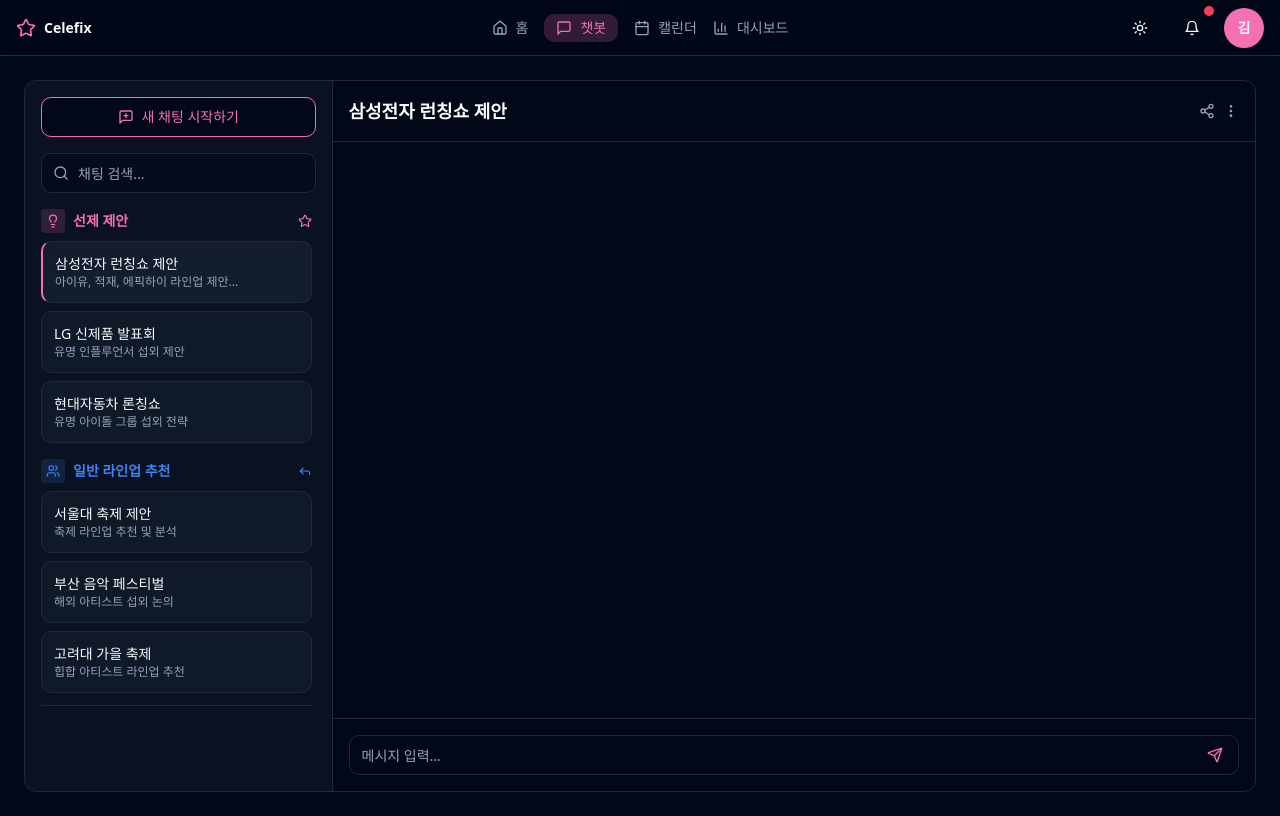
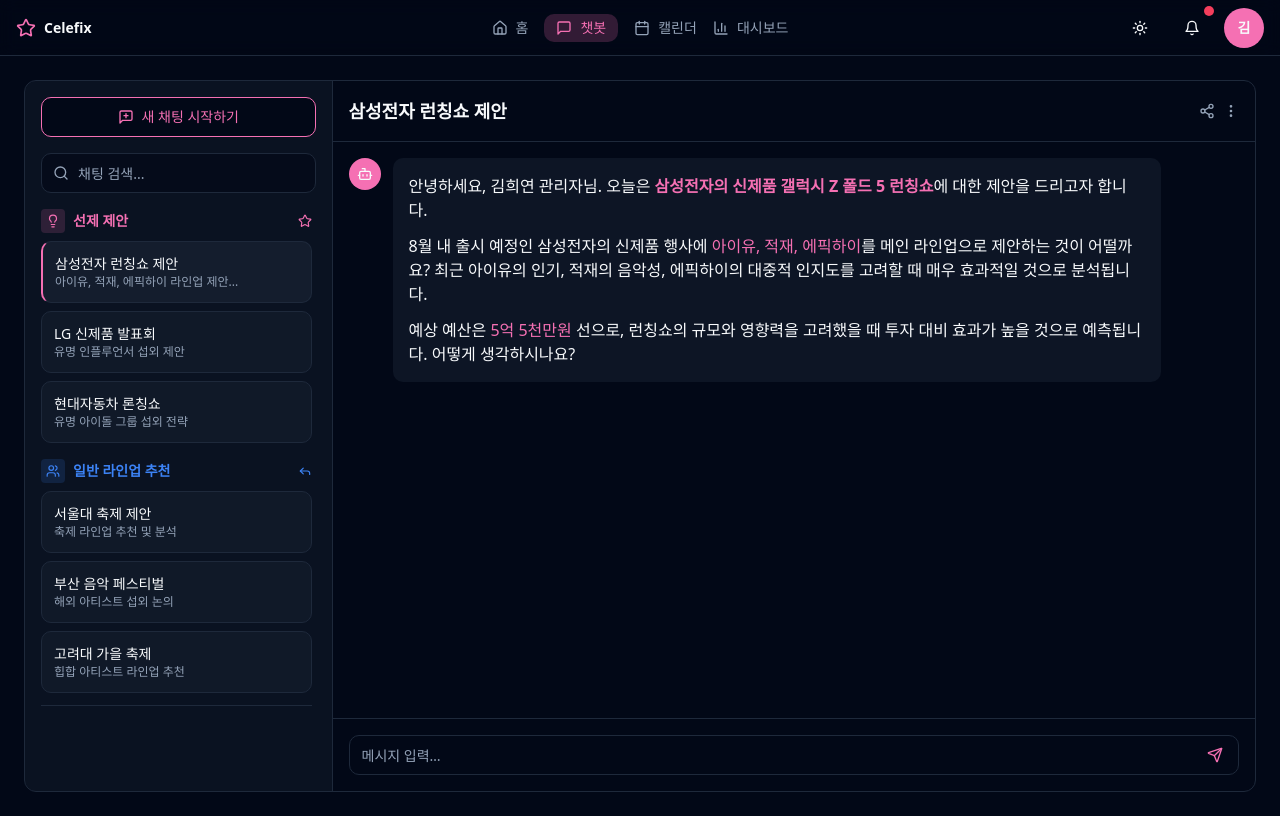
Before and after one commit to lje0722/celefix-auto-agent, a React (Vite) app: page /admin/chat/dashboard in a window 1280 px wide. Built offline with nearby package versions, Linux system fonts and the light colour scheme.

Commit message:
Re-enable autoplay
Re-enable the autoplay functionality for the admin chatbot page.

```diff
--- a/src/pages/admin/ChatDashboard.tsx
+++ b/src/pages/admin/ChatDashboard.tsx
@@ -22,7 +22,7 @@ import { useEffect, useState } from "react";
 import SeoulFestivalThread from "./threads/SeoulFestivalThread";
 export default function ChatDashboard() {
   const [activeThread, setActiveThread] = useState<"samsung" | "seoul">("samsung");
-  const [visibleCount, setVisibleCount] = useState(-1);
+  const [visibleCount, setVisibleCount] = useState(0);
   const location = useLocation();
 
   useEffect(() => {
@@ -32,8 +32,19 @@ export default function ChatDashboard() {
     }
   }, [location.search]);
   useEffect(() => {
-    // autoplay disabled
-    setVisibleCount(-1);
+    if (activeThread !== "samsung") return;
+    setVisibleCount(0);
+    const total = 7;
+    const id = setInterval(() => {
+      setVisibleCount((c) => {
+        if (c >= total) {
+          clearInterval(id);
+          return c;
+        }
+        return c + 1;
+      });
+    }, 3000);
+    return () => clearInterval(id);
   }, [activeThread]);
 
   return (
```
